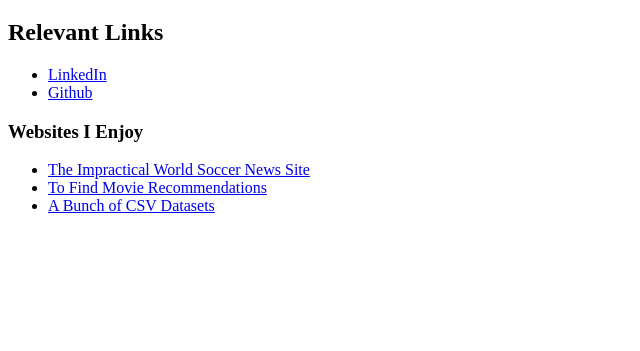
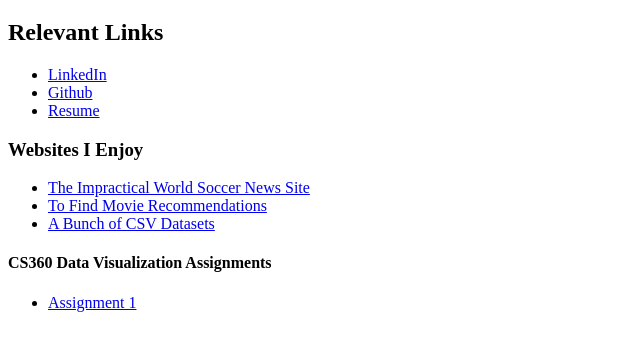
Before and after one commit to amrubal/amrubal.github.io, a plain HTML site: page index.html in a window 1280 px wide. Shown: the part 61-412 px from the top of the page, without its empty margins (0-640 px from the left). Drawn offline with Linux system fonts and the light colour scheme.

Commit message:
update(2)

```diff
--- a/index.html
+++ b/index.html
@@ -14,6 +14,7 @@
 <ul>
     <li><a href = "https://www.linkedin.com/in/angela-rubalcava-9ab310217/"> LinkedIn</a></li>
     <li><a href = "https://github.com/amrubal"> Github</a></li>
+    <li><a href = "https://drive.google.com/file/d/1Mt8M2QjdDIkoBZVvuur8DZyo9PzGnogM/view?usp=sharing"> Resume</a></li>
 
 </ul>
 
@@ -26,6 +27,11 @@
 
 </ul>
 
+<h4> CS360 Data Visualization Assignments </h4>
+<ul>
+    <li><a href = "https://drive.google.com/file/d/198NcFpOVMKlFQlqIhPYd-TA5niT1bH2d/view?usp=sharing"> Assignment 1</a></li>
+</ul>
+
 </body>
 
 
```
